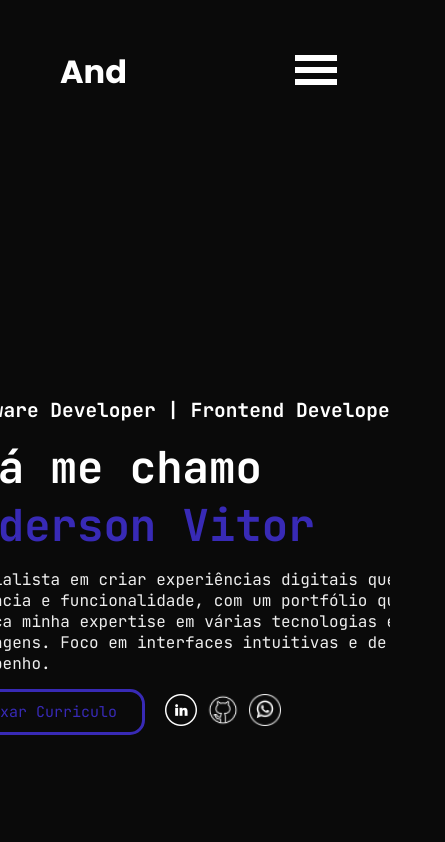
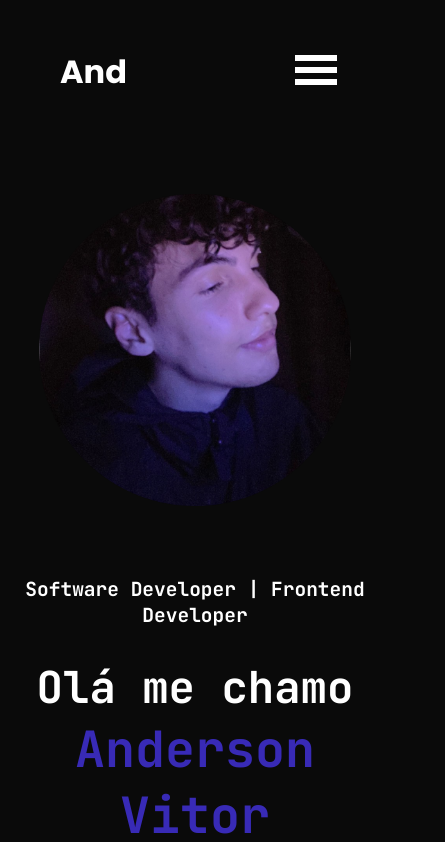
Before and after one commit to luvsscorpius/dev-and-portfolio-react, a React (Create React App) app in the folder frontend/: page / in a window 390 px wide. Shown: the top 842 px of the page, 445 px wide, since content can reach past the window. Built offline with nearby package versions, Linux system fonts and the light colour scheme.

Commit message:
feat(homepage): developing mobile resposive design

```diff
--- a/frontend/src/Pages/Home/Home.jsx
+++ b/frontend/src/Pages/Home/Home.jsx
@@ -3,6 +3,7 @@ import * as H from './Styles'
 import linkedinLogo from '../../assets/img/linkedinLogo.png'
 import githubLogo from '../../assets/img/githubLogo.png'
 import whatsappLogo from '../../assets/img/whatsappLogo.png'
+import profilePhoto from '../../assets/img/profilePhoto.png'
 
 export const Home = () => {
     return (
@@ -25,7 +26,7 @@ export const Home = () => {
                     <button>Baixar Curriculo</button>
 
                     <div>
-                        <img src={linkedinLogo} alt="Linkedin Logo" />
+                        <img src={linkedinLogo} alt="Linkedin Logo" title='Linkedin'/>
                         <img src={githubLogo} alt="Github Logo" />
                         <img src={whatsappLogo} alt="Whatsapp Logo" />
                     </div>
@@ -33,7 +34,7 @@ export const Home = () => {
             </H.mainContent>
 
             <H.mainImage>
-                teste
+                <img src={profilePhoto} alt="Foto pessoal" />
             </H.mainImage>
         </H.main>
     )
--- a/frontend/src/Pages/Home/Styles.jsx
+++ b/frontend/src/Pages/Home/Styles.jsx
@@ -5,6 +5,11 @@ export const main = styled.main`
     height: 100vh;
     display: flex;
     background-color: #0A0A0A;
+
+    @media (max-width: 724px) {
+        flex-direction: column;
+        gap: 10px;
+    }
 `
 
 export const mainContent = styled.div`
@@ -14,14 +19,30 @@ export const mainContent = styled.div`
     justify-content: center;
     flex-direction: column;
     gap: 15px;
+    background-color: #0A0A0A;
+
+    @media (max-width: 724px) {
+        order: 1;
+        padding: 10px;
+        gap: 30px;
+    }
 `
 
 export const h2Content = styled.div`
     width: 500px;
     font-family: "JetBrains Mono", serif;
     font-size: 13px;
-    font-weight: normal;
+    font-weight: 100;
+    font-style: normal;
     color: #fff;
+
+    @media (max-width: 724px) {
+        width: 100%;
+
+        h2 {
+            text-align: center;
+        }
+    }
 `
 
 export const introContent = styled.div`
@@ -34,12 +55,33 @@ export const introContent = styled.div`
     .name {
         color: #382AB6;
     }
+
+    @media (max-width: 724px) {
+        width: 100%;
+
+        h1 {
+            text-align: center;
+        }
+
+        .name {
+            font-size: 50px;
+        }
+    }
 `
 
 export const descriptionContent = styled.div`
     width: 500px;
     font-family: "JetBrains Mono", serif;
     color: #eee;
+
+    @media (max-width: 724px) {
+        width: 100%;
+        background-color: #0A0A0A;
+
+        p {
+            text-align: center;
+        }
+    }
 `
 
 export const linksContent = styled.div`
@@ -77,12 +119,36 @@ export const linksContent = styled.div`
             cursor: pointer;
         }
     }
+
+    @media (max-width: 724px) {
+        width: 100%;
+
+        flex-direction: column;
+        justify-content: center;
+        align-items: center;
+
+        button {
+            width: 50%;
+            height: 60px;
+        }
+    }
 `
 
 export const mainImage = styled.div`
     width: 100%;
-    border: 1px solid blue;
     display: flex;
     align-items: center;
     justify-content: center;
+
+    img {
+        width: 450px;
+    }
+
+    @media (max-width: 724px) {
+
+        img {
+            width: 80%;
+            margin: 50px;
+        }
+    }
 `
```
Also changed, not shown: frontend/src/assets/img/profilePhoto.png (added).
